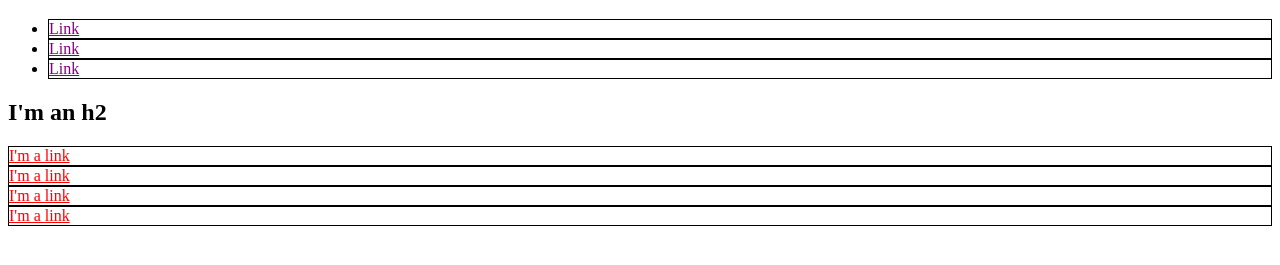
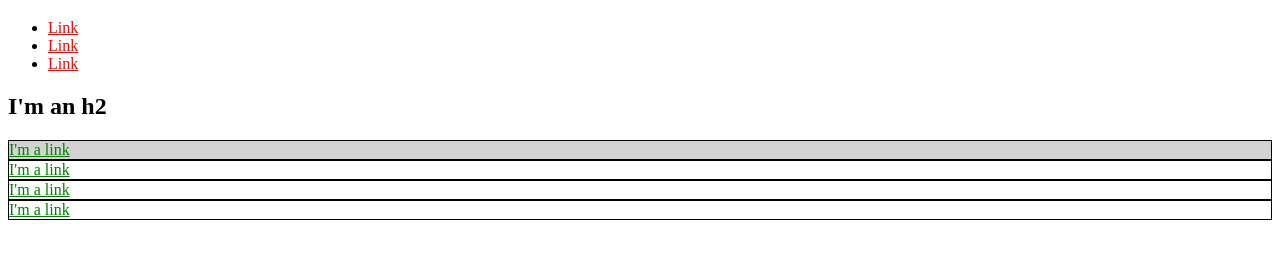
Before and after one commit to zzdave13/css_sample, a plain HTML site: page index.html in a window 1280 px wide. Shown: the part 61-326 px from the top of the page. Drawn offline with Linux system fonts and the light colour scheme.

Commit message:
Add #exec-bio & .bio-box.

```diff
--- a/index.html
+++ b/index.html
@@ -7,19 +7,15 @@
       a {
         color: red;
       }
-      div {
+      #exec-bio {
+        background-color: lightgray;
+      }
+      .bio-box {
         border: 1px solid black;
       }
-	  div a {
-		<!-- color: green; -->
-		color: unset;
-	  }
-	  li {
-		border: 1px solid black;
-	  }
-	  li a {
-		color: purple;
-	  }
+      .bio-box a {
+        color: green;
+      }
     </style>
   </head>
   <body>
@@ -36,16 +32,16 @@
       </li>
     </ul>
     <h2>I'm an h2</h2>
-    <div>
+    <div id="exec-bio" class="bio-box">
       <a href="http://example.com/">I'm a link</a>
     </div>
-    <div>
+    <div class="bio-box">
       <a href="http://example.com/">I'm a link</a>
     </div>
-    <div>
+    <div class="bio-box">
       <a href="http://example.com/">I'm a link</a>
     </div>
-    <div>
+	<div class="bio-box">
       <a href="http://example.com/">I'm a link</a>
     </div>
   </body>
```
